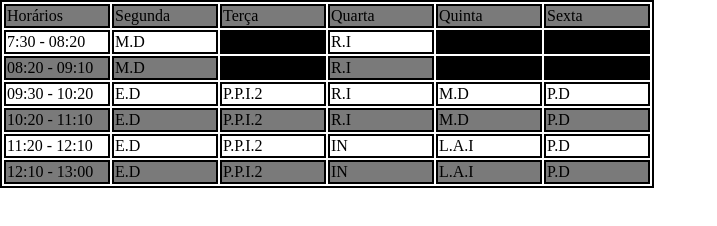
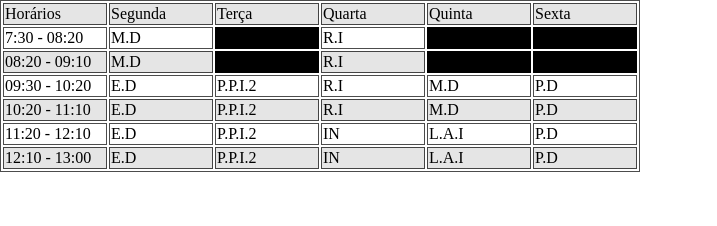
Before and after one commit to br1an-1zak1/seletores, a plain HTML site: page index.html in a window 1280 px wide. Shown: the whole page, without its empty margins (0-717 px from the left). Drawn offline with Linux system fonts and the light colour scheme.

Commit message:
alterado css

```diff
--- a/tabela.css
+++ b/tabela.css
@@ -4,7 +4,7 @@ body{
 }
 
 table, td{
-    border: 2px solid black;
+    border: 1px solid rgba(0,0,0,0.70);
 
 }
 
@@ -14,7 +14,7 @@ td{
 }
 
 tr:nth-child(odd){
-    background-color: rgb(122, 122, 122)
+    background-color: rgba(0,0,0,0.10)
 }
 
 tr:nth-child(2) td:nth-child(3){
```
